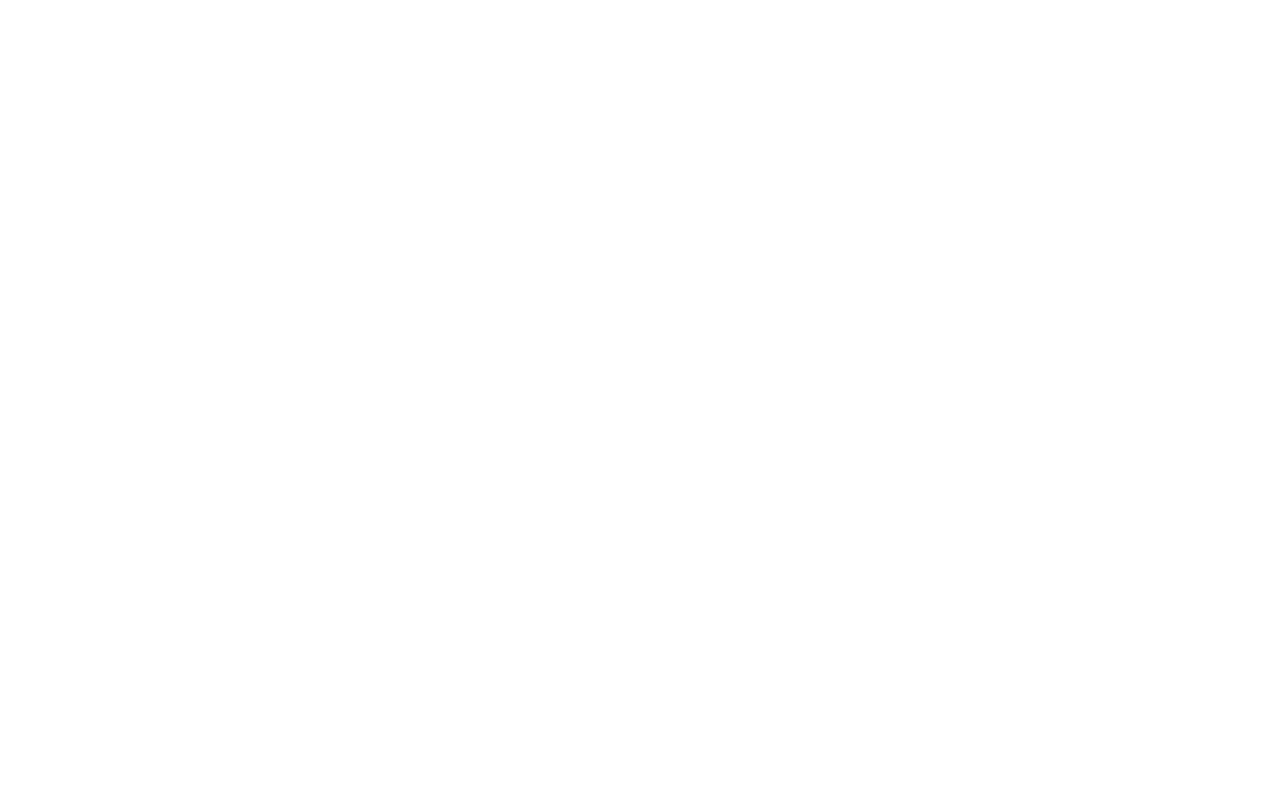
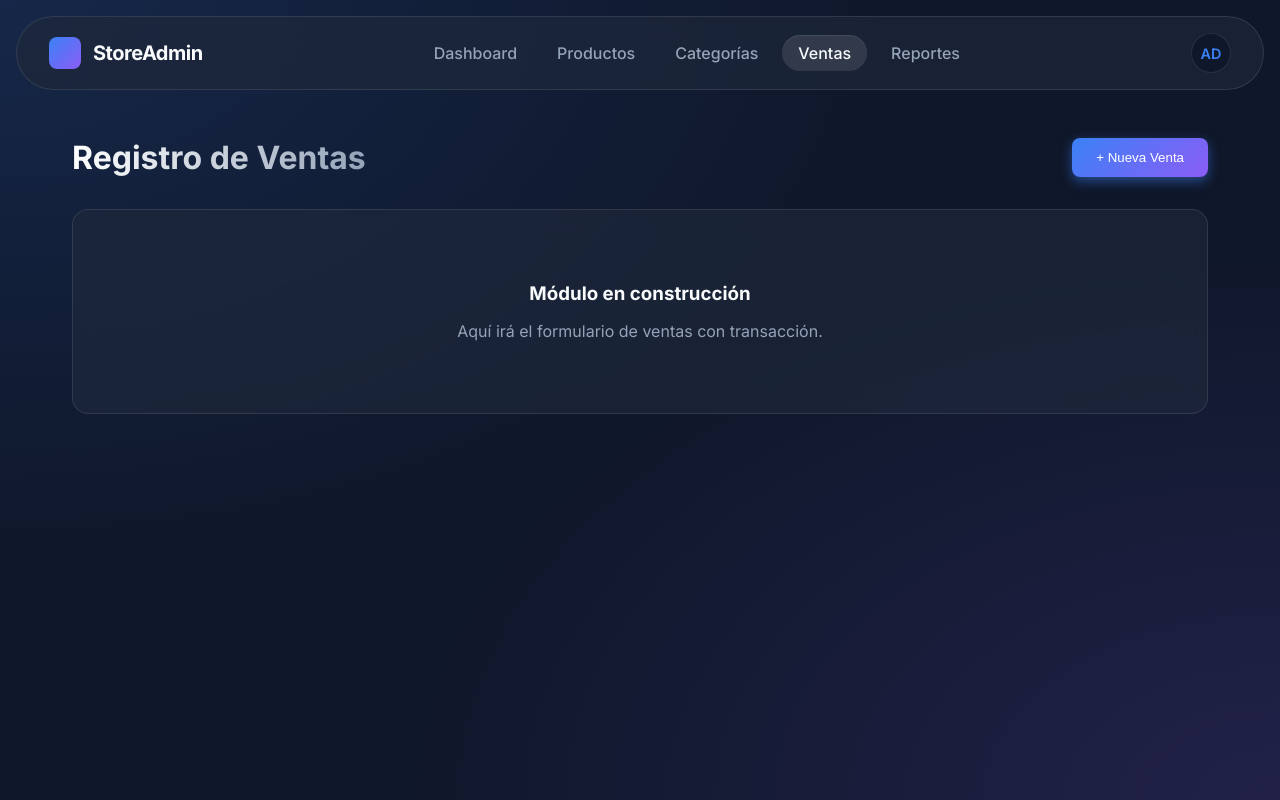
Before and after one commit to Pxdro-410/Proy2-PedroCaso, a Vue app in the folder frontend/: page /ventas in a window 1280 px wide. Before the commit this address had no page. Built offline with nearby package versions, Linux system fonts and the light colour scheme.

Commit message:
modificacion del main y el para vistas iniciales con CSS

```diff
--- a/frontend/src/App.vue
+++ b/frontend/src/App.vue
@@ -1,3 +1,32 @@
 <template>
-  <RouterView />
+  <component :is="layout">
+    <RouterView v-slot="{ Component }">
+      <transition name="fade" mode="out-in">
+        <component :is="Component" />
+      </transition>
+    </RouterView>
+  </component>
 </template>
+
+<script setup>
+import { computed } from 'vue'
+import { useRoute } from 'vue-router'
+import MainLayout from './components/MainLayout.vue'
+import BlankLayout from './components/BlankLayout.vue'
+
+const route = useRoute()
+const layout = computed(() => {
+  return route.meta.layout === 'blank' ? BlankLayout : MainLayout
+})
+</script>
+
+<style>
+.fade-enter-active,
+.fade-leave-active {
+  transition: opacity 0.2s ease;
+}
+.fade-enter-from,
+.fade-leave-to {
+  opacity: 0;
+}
+</style>
--- a/frontend/src/assets/main.css
+++ b/frontend/src/assets/main.css
@@ -69,6 +69,7 @@
   font-weight: 700;
   margin-bottom: 2rem;
   background: linear-gradient(to right, #fff, #94a3b8);
+  background-clip: text;
   -webkit-background-clip: text;
   -webkit-text-fill-color: transparent;
 }
--- a/frontend/src/main.js
+++ b/frontend/src/main.js
@@ -3,6 +3,8 @@
 import App from './App.vue'
 import router from './router'
 
+import './assets/main.css'
+
 const app = createApp(App)
 app.use(createPinia())
 app.use(router)
--- a/frontend/src/router/index.js
+++ b/frontend/src/router/index.js
@@ -3,11 +3,34 @@
 const routes = [
   {
     path: '/',
+    name: 'Home',
     component: () => import('../views/HomeView.vue')
   },
   {
+    path: '/productos',
+    name: 'Productos',
+    component: () => import('../views/ProductosView.vue')
+  },
+  {
+    path: '/categorias',
+    name: 'Categorias',
+    component: () => import('../views/CategoriasView.vue')
+  },
+  {
+    path: '/ventas',
+    name: 'Ventas',
+    component: () => import('../views/VentasView.vue')
+  },
+  {
+    path: '/reportes',
+    name: 'Reportes',
+    component: () => import('../views/ReportesView.vue')
+  },
+  {
     path: '/login',
-    component: () => import('../views/LoginView.vue')
+    name: 'Login',
+    component: () => import('../views/LoginView.vue'),
+    meta: { layout: 'blank' }
   }
 ]
 
```
